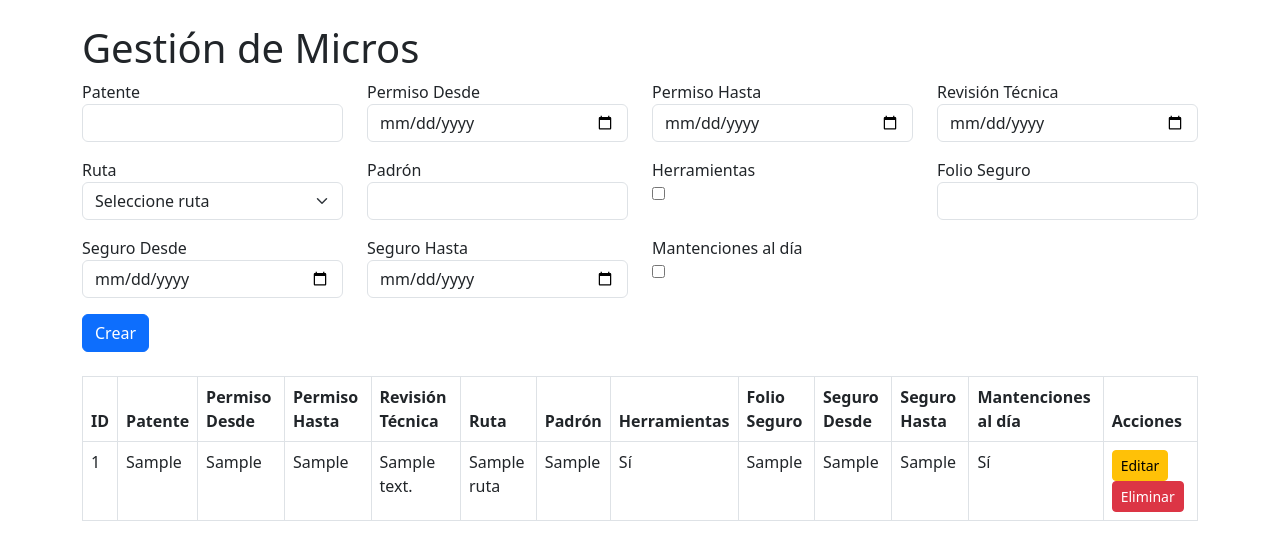
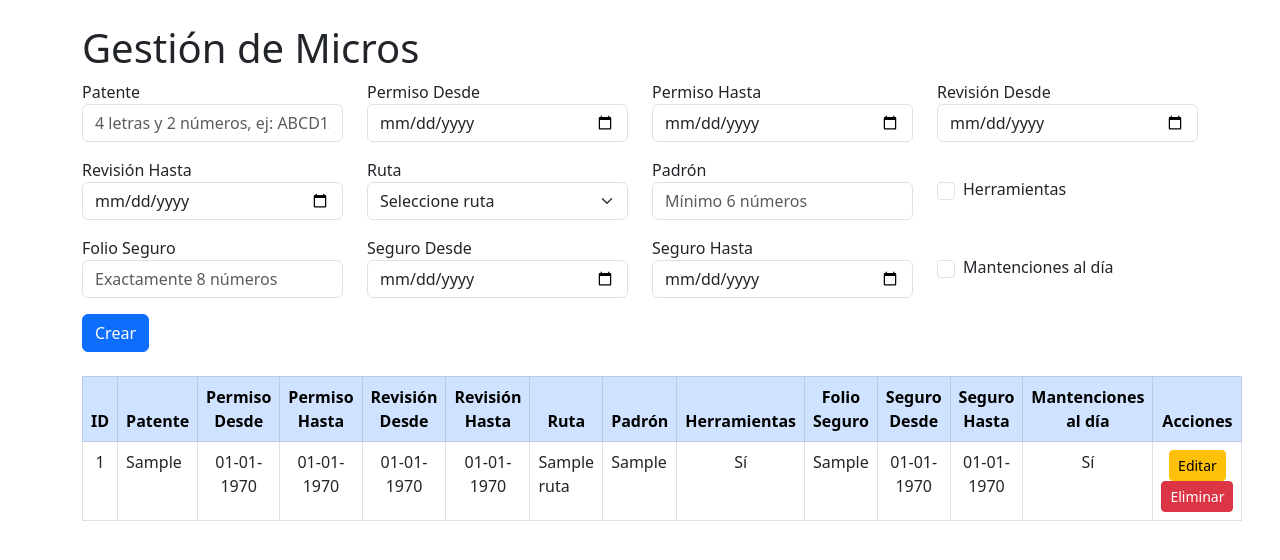
Before and after one commit to Bukishi/SistemaMicros, a PHP site: page /micros.php in a window 1280 px wide. Shown: the top 560 px of the page. Run offline with PHP 8.4, Linux system fonts and the light colour scheme; tables that the repository leaves empty or names only in its code hold one stand-in row (values such as "Sample post"); some libraries are stand-ins or nearby versions.

Commit message:
Update micros.php

```diff
--- a/micros.php
+++ b/micros.php
@@ -1,69 +1,115 @@
 <?php
-// micros.php
-require 'config.php'; // conexión a la DB
+require 'config.php';
 
-// Función para validar y preparar datos, recibe alertas y errores por referencia
 function validarMicro($data, &$errores, &$alertas) {
-    $patente = strtoupper(trim($data['patente']));
-    $permiso_desde = $data['permiso_desde'];
-    $permiso_hasta = $data['permiso_hasta'];
-    $revision = $data['revision'];
-    $ruta_id = $data['ruta_id'];
-    $padron = $data['padron'];
-    $herramientas = isset($data['herramientas']) ? true : false;
-    $folio_seguro = trim($data['folio_seguro']);
-    $seguro_desde = $data['seguro_desde'];
-    $seguro_hasta = $data['seguro_hasta'];
-    $mantenciones_al_dia = isset($data['mantenciones_al_dia']) ? true : false;
+    $patente = strtoupper(trim($data['patente'] ?? ''));
 
-    $hoy = date('Y-m-d');
+    $permiso_desde = $data['permiso_desde'] ?? '';
+    $permiso_hasta = $data['permiso_hasta'] ?? '';
+    $revision_desde = $data['revision_desde'] ?? '';
+    $revision_hasta = $data['revision_hasta'] ?? '';
+    $ruta_id = $data['ruta_id'] ?? '';
+    $padron = trim($data['padron'] ?? '');
+    // Booleanos convertidos a int para evitar errores
+    $herramientas = (isset($data['herramientas']) && $data['herramientas'] == '1') ? 1 : 0;
+    $folio_seguro = trim($data['folio_seguro'] ?? '');
+    $seguro_desde = $data['seguro_desde'] ?? '';
+    $seguro_hasta = $data['seguro_hasta'] ?? '';
+    $mantenciones_al_dia = (isset($data['mantenciones_al_dia']) && $data['mantenciones_al_dia'] == '1') ? 1 : 0;
 
-    // Validar patente: 6 caracteres alfanuméricos
-    if (!preg_match('/^[A-Z0-9]{6}$/', $patente)) {
-        $errores[] = "La patente debe tener exactamente 6 caracteres alfanuméricos (sin espacios ni símbolos).";
+    // Fechas límites
+    $permiso_min = strtotime(date('Y') . '-03-01');
+    $permiso_max = strtotime('2026-03-31');
+    $revision_min = strtotime('2025-07-15');
+    $revision_max = strtotime('2026-12-12');
+
+    // Validar patente
+    if (!preg_match('/^[A-Z]{4}[0-9]{2}$/', $patente)) {
+        $errores[] = "La patente debe tener 4 letras seguidas de 2 números (ej: ABCD12).";
     }
 
-    // Alertas específicas (no bloquean inserción)
-    if ($permiso_hasta < $hoy) {
-        $alertas[] = "El permiso de circulación está vencido.";
+    // Validar permiso
+    if (!$permiso_desde || !$permiso_hasta) {
+        $errores[] = "Debe ingresar fecha inicio y término del permiso de circulación.";
+    } else {
+        $pd = strtotime($permiso_desde);
+        $ph = strtotime($permiso_hasta);
+        if ($pd < $permiso_min) {
+            $errores[] = "La fecha de inicio del permiso no puede ser anterior al 01-03-" . date('Y') . ".";
         }
-    if ($revision < $hoy) {
-        $alertas[] = "La revisión técnica está vencida.";
+        if ($ph > $permiso_max) {
+            $errores[] = "La fecha de término del permiso no puede ser posterior al 31-03-2026.";
         }
-    if ($seguro_hasta < $hoy) {
-        $alertas[] = "El seguro está vencido.";
+        if ($ph < $pd) {
+            $errores[] = "La fecha de término del permiso no puede ser anterior a la fecha de inicio.";
         }
-    if (empty($ruta_id) || !is_numeric($ruta_id) || intval($ruta_id) <= 0) {
-        $alertas[] = "El micro no tiene una ruta asignada.";
+        $duracion_permiso = ($ph - $pd) / (60*60*24);
+        if ($duracion_permiso != 365 && $duracion_permiso != 366) { // Exactamente 1 año (considera bisiesto)
+            $errores[] = "El permiso de circulación debe durar exactamente 1 año.";
+        }
     }
 
-    // Validar permiso fechas: permiso_desde <= permiso_hasta, permiso_hasta <= 31 marzo del año actual
-    if (strtotime($permiso_desde) > strtotime($permiso_hasta)) {
-        $errores[] = "La fecha de inicio del permiso no puede ser posterior a la fecha de vencimiento.";
+    // Validar revisión
+    if (!$revision_desde || !$revision_hasta) {
+        $errores[] = "Debe ingresar fecha inicio y término de la revisión técnica.";
+    } else {
+        $rd = strtotime($revision_desde);
+        $rh = strtotime($revision_hasta);
+        if ($rd < $revision_min) {
+            $errores[] = "La fecha de inicio de la revisión no puede ser anterior al 15-07-2025.";
+        }
+        if ($rh > $revision_max) {
+            $errores[] = "La fecha de término de la revisión no puede ser posterior al 12-12-2026.";
+        }
+        if ($rh < $rd) {
+            $errores[] = "La fecha de término de la revisión no puede ser anterior a la fecha de inicio.";
+        }
+        $duracion_revision = ($rh - $rd) / (60*60*24);
+        if ($duracion_revision != 365 && $duracion_revision != 366) {
+            $errores[] = "La revisión técnica debe durar exactamente 1 año.";
+        }
     }
 
-    // Validar revision: no puede tener más de 1 año de antigüedad
-    $fecha_revision = strtotime($revision);
-    if ($fecha_revision < strtotime('-1 year')) {
-        $errores[] = "La revisión técnica no puede tener más de un año de antigüedad.";
+    // Validar seguro (mismas reglas que permiso)
+    if (!$seguro_desde || !$seguro_hasta) {
+        $errores[] = "Debe ingresar fecha inicio y término del seguro.";
+    } else {
+        $sd = strtotime($seguro_desde);
+        $sh = strtotime($seguro_hasta);
+        if ($sd < $permiso_min) {
+            $errores[] = "La fecha de inicio del seguro no puede ser anterior al 01-03-" . date('Y') . ".";
+        }
+        if ($sh > $permiso_max) {
+            $errores[] = "La fecha de término del seguro no puede ser posterior al 31-03-2026.";
+        }
+        if ($sh < $sd) {
+            $errores[] = "La fecha de término del seguro no puede ser anterior a la fecha de inicio.";
+        }
+        $duracion_seguro = ($sh - $sd) / (60*60*24);
+        if ($duracion_seguro != 365 && $duracion_seguro != 366) {
+            $errores[] = "El seguro debe durar exactamente 1 año.";
+        }
     }
 
-    // Validar padron: obligatorio, solo números, mínimo 8 dígitos
-    if (!preg_match('/^[0-9]{8,}$/', $padron)) {
-        $errores[] = "El padrón es obligatorio y debe tener al menos 8 dígitos numéricos.";
+    // Validar padrón
+    if (!preg_match('/^\d{6,}$/', $padron)) {
+        if ($padron === '') {
+            $alertas[] = "El padrón es obligatorio y debe tener al menos 6 números.";
+        } else {
+            $errores[] = "El padrón debe tener al menos 6 dígitos numéricos.";
+        }
     }
 
-    // Validar folio seguro: obligatorio, 8 números
-    if (!preg_match('/^[0-9]{8}$/', $folio_seguro)) {
-        $errores[] = "El folio del seguro es obligatorio y debe tener exactamente 8 números.";
+    // Validar folio seguro
+    if (!preg_match('/^\d{8}$/', $folio_seguro)) {
+        if ($folio_seguro === '') {
+            $alertas[] = "El folio del seguro es obligatorio y debe tener exactamente 8 números.";
+        } else {
+            $errores[] = "El folio del seguro debe tener exactamente 8 dígitos numéricos.";
+        }
     }
 
-    // Validar seguro fechas: seguro_desde <= seguro_hasta
-    if (strtotime($seguro_desde) > strtotime($seguro_hasta)) {
-        $errores[] = "La fecha de inicio del seguro no puede ser posterior a la fecha de vencimiento.";
-    }
-
-    // Validar ruta_id numérico y >0
+    // Validar ruta
     if (!is_numeric($ruta_id) || intval($ruta_id) <= 0) {
         $errores[] = "Debe seleccionar una ruta válida.";
     }
@@ -72,7 +118,8 @@ function validarMicro($data, &$errores, &$alertas) {
         'patente' => $patente,
         'permiso_desde' => $permiso_desde,
         'permiso_hasta' => $permiso_hasta,
-        'revision' => $revision,
+        'revision_desde' => $revision_desde,
+        'revision_hasta' => $revision_hasta,
         'ruta_id' => intval($ruta_id),
         'padron' => $padron,
         'herramientas' => $herramientas,
@@ -83,14 +130,10 @@ function validarMicro($data, &$errores, &$alertas) {
     ];
 }
 
-// Función para obtener rutas (para el select)
 function obtenerRutas($pdo) {
     $stmt = $pdo->query("SELECT id, nombre FROM ruta ORDER BY nombre");
     return $stmt->fetchAll(PDO::FETCH_ASSOC);
 }
-
-// CRUD
-
 
 $alertas = [];
 $errores = [];
@@ -100,8 +143,8 @@ if (isset($_POST['crear'])) {
     if (empty($errores)) {
         try {
             $sql = "INSERT INTO micro
-            (patente, permiso_desde, permiso_hasta, revision, ruta_id, padron, herramientas, folio_seguro, seguro_desde, seguro_hasta, mantenciones_al_dia)
-            VALUES (:patente, :permiso_desde, :permiso_hasta, :revision, :ruta_id, :padron, :herramientas, :folio_seguro, :seguro_desde, :seguro_hasta, :mantenciones_al_dia)";
+                (patente, permiso_desde, permiso_hasta, revision_desde, revision_hasta, ruta_id, padron, herramientas, folio_seguro, seguro_desde, seguro_hasta, mantenciones_al_dia)
+                VALUES (:patente, :permiso_desde, :permiso_hasta, :revision_desde, :revision_hasta, :ruta_id, :padron, :herramientas, :folio_seguro, :seguro_desde, :seguro_hasta, :mantenciones_al_dia)";
             $stmt = $pdo->prepare($sql);
             $stmt->execute($datos);
             header("Location: micros.php");
@@ -112,24 +155,16 @@ if (isset($_POST['crear'])) {
     }
 }
 
-if (isset($_GET['eliminar'])) {
-    $id = (int) $_GET['eliminar'];
-    $stmt = $pdo->prepare("DELETE FROM micro WHERE id = ?");
-    $stmt->execute([$id]);
-    header("Location: micros.php");
-    exit;
-}
-
 $micro_editar = null;
 if (isset($_GET['editar'])) {
-    $id = (int) $_GET['editar'];
+    $id = (int)$_GET['editar'];
     $stmt = $pdo->prepare("SELECT * FROM micro WHERE id = ?");
     $stmt->execute([$id]);
     $micro_editar = $stmt->fetch(PDO::FETCH_ASSOC);
 }
 
 if (isset($_POST['actualizar'])) {
-    $id = (int) $_POST['id'];
+    $id = (int)$_POST['id'];
     $datos = validarMicro($_POST, $errores, $alertas);
     if (empty($errores)) {
         try {
@@ -137,7 +172,8 @@ if (isset($_POST['actualizar'])) {
                 patente = :patente,
                 permiso_desde = :permiso_desde,
                 permiso_hasta = :permiso_hasta,
-                revision = :revision,
+                revision_desde = :revision_desde,
+                revision_hasta = :revision_hasta,
                 ruta_id = :ruta_id,
                 padron = :padron,
                 herramientas = :herramientas,
@@ -157,12 +193,24 @@ if (isset($_POST['actualizar'])) {
     }
 }
 
-// Obtener micros
+if (isset($_GET['eliminar'])) {
+    $id = (int)$_GET['eliminar'];
+    $stmt = $pdo->prepare("DELETE FROM micro WHERE id = ?");
+    $stmt->execute([$id]);
+    header("Location: micros.php");
+    exit;
+}
+
 $stmt = $pdo->query("SELECT m.*, r.nombre as ruta_nombre FROM micro m LEFT JOIN ruta r ON m.ruta_id = r.id ORDER BY m.id DESC");
 $micros = $stmt->fetchAll(PDO::FETCH_ASSOC);
 
-// Obtener rutas para el select
 $rutas = obtenerRutas($pdo);
+
+function formatoFecha($fecha) {
+    if (!$fecha) return '';
+    $timestamp = strtotime($fecha);
+    return date('d-m-Y', $timestamp);
+}
 ?>
 
 <!DOCTYPE html>
@@ -171,6 +219,17 @@ $rutas = obtenerRutas($pdo);
 <meta charset="UTF-8" />
 <title>Gestión de Micros</title>
 <link href="https://cdn.jsdelivr.net/npm/bootstrap@5.3.0/dist/css/bootstrap.min.css" rel="stylesheet" />
+<style>
+    input[type="checkbox"] {
+        width: 18px;
+        height: 18px;
+    }
+    /* Para mostrar en rojo fila si herramientas o mantenciones no están marcadas */
+    .no-marcado {
+        background-color: #f8d7da !important;
+        color: #842029 !important;
+    }
+</style>
 </head>
 <body>
 <div class="container mt-4">
@@ -196,39 +255,47 @@ $rutas = obtenerRutas($pdo);
         </div>
     <?php endif; ?>
 
-    <!-- Formulario crear/editar -->
-    <form method="POST" class="mb-4">
-        <input type="hidden" name="id" value="<?= $micro_editar['id'] ?? '' ?>">
+    <form method="POST" id="form-micro" class="mb-4">
+        <input type="hidden" name="id" value="<?= htmlspecialchars($micro_editar['id'] ?? '') ?>">
+
         <div class="row mb-3">
             <div class="col-md-3">
                 <label>Patente</label>
                 <input type="text" name="patente" maxlength="6" class="form-control" required
-                    value="<?= htmlspecialchars($micro_editar['patente'] ?? '') ?>">
+                    value="<?= htmlspecialchars($_POST['patente'] ?? $micro_editar['patente'] ?? '') ?>"
+                    pattern="[A-Za-z]{4}[0-9]{2}"
+                    title="4 letras seguidas de 2 números. Ejemplo: ABCD12"
+                    placeholder="4 letras y 2 números, ej: ABCD12">
             </div>
             <div class="col-md-3">
                 <label>Permiso Desde</label>
                 <input type="date" name="permiso_desde" class="form-control" required
-                    value="<?= htmlspecialchars($micro_editar['permiso_desde'] ?? '') ?>">
+                    value="<?= htmlspecialchars($_POST['permiso_desde'] ?? $micro_editar['permiso_desde'] ?? '') ?>">
             </div>
             <div class="col-md-3">
                 <label>Permiso Hasta</label>
                 <input type="date" name="permiso_hasta" class="form-control" required
-                    value="<?= htmlspecialchars($micro_editar['permiso_hasta'] ?? '') ?>">
+                    value="<?= htmlspecialchars($_POST['permiso_hasta'] ?? $micro_editar['permiso_hasta'] ?? '') ?>">
             </div>
             <div class="col-md-3">
-                <label>Revisión Técnica</label>
-                <input type="date" name="revision" class="form-control" required
-                    value="<?= htmlspecialchars($micro_editar['revision'] ?? '') ?>">
+                <label>Revisión Desde</label>
+                <input type="date" name="revision_desde" class="form-control" required
+                    value="<?= htmlspecialchars($_POST['revision_desde'] ?? $micro_editar['revision_desde'] ?? '') ?>">
             </div>
         </div>
 
         <div class="row mb-3">
             <div class="col-md-3">
+                <label>Revisión Hasta</label>
+                <input type="date" name="revision_hasta" class="form-control" required
+                    value="<?= htmlspecialchars($_POST['revision_hasta'] ?? $micro_editar['revision_hasta'] ?? '') ?>">
+            </div>
+            <div class="col-md-3">
                 <label>Ruta</label>
                 <select name="ruta_id" class="form-select" required>
                     <option value="">Seleccione ruta</option>
                     <?php foreach ($rutas as $ruta): ?>
-                        <option value="<?= $ruta['id'] ?>" <?= (isset($micro_editar['ruta_id']) && $micro_editar['ruta_id'] == $ruta['id']) ? 'selected' : '' ?>>
+                        <option value="<?= $ruta['id'] ?>" <?= ((($_POST['ruta_id'] ?? $micro_editar['ruta_id'] ?? '') == $ruta['id']) ? 'selected' : '') ?>>
                             <?= htmlspecialchars($ruta['nombre']) ?>
                         </option>
                     <?php endforeach; ?>
@@ -238,34 +305,42 @@ $rutas = obtenerRutas($pdo);
                 <label>Padrón</label>
                 <input type="text" name="padron" class="form-control" required pattern="\d{6,}"
                     title="Solo números, mínimo 6 dígitos"
-                    value="<?= htmlspecialchars($micro_editar['padron'] ?? '') ?>">
+                    placeholder="Mínimo 6 números"
+                    value="<?= htmlspecialchars($_POST['padron'] ?? $micro_editar['padron'] ?? '') ?>">
             </div>
-            <div class="col-md-3">
-                <label>Herramientas</label><br>
-                <input type="checkbox" name="herramientas" <?= (!empty($micro_editar['herramientas'])) ? 'checked' : '' ?>>
-            </div>
-            <div class="col-md-3">
-                <label>Folio Seguro</label>
-                <input type="text" name="folio_seguro" maxlength="8" class="form-control" required pattern="\d{8}"
-                    title="Exactamente 8 números"
-                    value="<?= htmlspecialchars($micro_editar['folio_seguro'] ?? '') ?>">
+            <div class="col-md-3 d-flex align-items-center">
+                <!-- hidden para enviar siempre valor -->
+                <input type="hidden" name="herramientas" value="0">
+                <input type="checkbox" name="herramientas" id="herramientas" value="1" class="form-check-input"
+                    <?= (($_POST['herramientas'] ?? $micro_editar['herramientas'] ?? false) ? 'checked' : '') ?>>
+                <label for="herramientas" class="ms-2 mb-0">Herramientas</label>
             </div>
         </div>
 
         <div class="row mb-3">
             <div class="col-md-3">
+                <label>Folio Seguro</label>
+                <input type="text" name="folio_seguro" maxlength="8" class="form-control" required pattern="\d{8}"
+                    title="Exactamente 8 números"
+                    placeholder="Exactamente 8 números"
+                    value="<?= htmlspecialchars($_POST['folio_seguro'] ?? $micro_editar['folio_seguro'] ?? '') ?>">
+            </div>
+            <div class="col-md-3">
                 <label>Seguro Desde</label>
                 <input type="date" name="seguro_desde" class="form-control" required
-                    value="<?= htmlspecialchars($micro_editar['seguro_desde'] ?? '') ?>">
+                    value="<?= htmlspecialchars($_POST['seguro_desde'] ?? $micro_editar['seguro_desde'] ?? '') ?>">
             </div>
             <div class="col-md-3">
                 <label>Seguro Hasta</label>
                 <input type="date" name="seguro_hasta" class="form-control" required
-                    value="<?= htmlspecialchars($micro_editar['seguro_hasta'] ?? '') ?>">
+                    value="<?= htmlspecialchars($_POST['seguro_hasta'] ?? $micro_editar['seguro_hasta'] ?? '') ?>">
             </div>
-            <div class="col-md-3">
-                <label>Mantenciones al día</label><br>
-                <input type="checkbox" name="mantenciones_al_dia" <?= (!empty($micro_editar['mantenciones_al_dia'])) ? 'checked' : '' ?>>
+            <div class="col-md-3 d-flex align-items-center">
+                <!-- hidden para enviar siempre valor -->
+                <input type="hidden" name="mantenciones_al_dia" value="0">
+                <input type="checkbox" name="mantenciones_al_dia" id="mantenciones_al_dia" value="1" class="form-check-input"
+                    <?= (($_POST['mantenciones_al_dia'] ?? $micro_editar['mantenciones_al_dia'] ?? false) ? 'checked' : '') ?>>
+                <label for="mantenciones_al_dia" class="ms-2 mb-0">Mantenciones al día</label>
             </div>
         </div>
 
@@ -277,15 +352,15 @@ $rutas = obtenerRutas($pdo);
         <?php endif; ?>
     </form>
 
-    <!-- Tabla de micros -->
-    <table class="table table-bordered">
-        <thead>
+    <table class="table table-bordered table-hover">
+        <thead class="table-primary text-center">
             <tr>
                 <th>ID</th>
                 <th>Patente</th>
                 <th>Permiso Desde</th>
                 <th>Permiso Hasta</th>
-                <th>Revisión Técnica</th>
+                <th>Revisión Desde</th>
+                <th>Revisión Hasta</th>
                 <th>Ruta</th>
                 <th>Padrón</th>
                 <th>Herramientas</th>
@@ -298,27 +373,50 @@ $rutas = obtenerRutas($pdo);
         </thead>
         <tbody>
         <?php foreach ($micros as $m): ?>
-                <tr>
-                    <td><?= $m['id'] ?></td>
+            <tr <?= (!$m['herramientas'] ? 'class="no-marcado"' : '') ?>>
+                <td class="text-center"><?= $m['id'] ?></td>
                 <td><?= htmlspecialchars($m['patente']) ?></td>
-                    <td><?= htmlspecialchars($m['permiso_desde']) ?></td>
-                    <td><?= htmlspecialchars($m['permiso_hasta']) ?></td>
-                    <td><?= htmlspecialchars($m['revision']) ?></td>
+                <td class="text-center"><?= formatoFecha($m['permiso_desde']) ?></td>
+                <td class="text-center"><?= formatoFecha($m['permiso_hasta']) ?></td>
+                <td class="text-center"><?= formatoFecha($m['revision_desde']) ?></td>
+                <td class="text-center"><?= formatoFecha($m['revision_hasta']) ?></td>
                 <td><?= htmlspecialchars($m['ruta_nombre']) ?></td>
                 <td><?= htmlspecialchars($m['padron']) ?></td>
-                    <td><?= $m['herramientas'] ? 'Sí' : 'No' ?></td>
+                <td class="text-center">
+                    <?= $m['herramientas'] ? 'Sí' : '<span class="text-danger fw-bold">No</span>' ?>
+                </td>
                 <td><?= htmlspecialchars($m['folio_seguro']) ?></td>
-                    <td><?= htmlspecialchars($m['seguro_desde']) ?></td>
-                    <td><?= htmlspecialchars($m['seguro_hasta']) ?></td>
-                    <td><?= $m['mantenciones_al_dia'] ? 'Sí' : 'No' ?></td>
-                    <td>
+                <td class="text-center"><?= formatoFecha($m['seguro_desde']) ?></td>
+                <td class="text-center"><?= formatoFecha($m['seguro_hasta']) ?></td>
+                <td class="text-center">
+                    <?= $m['mantenciones_al_dia'] ? 'Sí' : '<span class="text-danger fw-bold">No</span>' ?>
+                </td>
+                <td class="text-center">
                     <a href="?editar=<?= $m['id'] ?>" class="btn btn-sm btn-warning">Editar</a>
-                        <a href="?eliminar=<?= $m['id'] ?>" onclick="return confirm('¿Eliminar este micro?');" class="btn btn-sm btn-danger">Eliminar</a>
+                    <a href="?eliminar=<?= $m['id'] ?>" onclick="return confirm('¿Seguro que desea eliminar este micro?')" class="btn btn-sm btn-danger">Eliminar</a>
                 </td>
             </tr>
         <?php endforeach; ?>
         </tbody>
     </table>
 </div>
+
+<script>
+document.getElementById('form-micro').addEventListener('submit', function(event) {
+    let herramientas = document.getElementById('herramientas').checked;
+    let mantenciones = document.getElementById('mantenciones_al_dia').checked;
+
+    if (!herramientas || !mantenciones) {
+        let mensaje = "Las siguientes opciones no están marcadas:\n";
+        if (!herramientas) mensaje += "- Herramientas\n";
+        if (!mantenciones) mensaje += "- Mantenciones al día\n";
+        mensaje += "\n¿Seguro que desea continuar sin marcarlas?";
+        if (!confirm(mensaje)) {
+            event.preventDefault();
+        }
+    }
+});
+</script>
+
 </body>
 </html>
```
Lines whose indentation alone changed are shown as unchanged.
